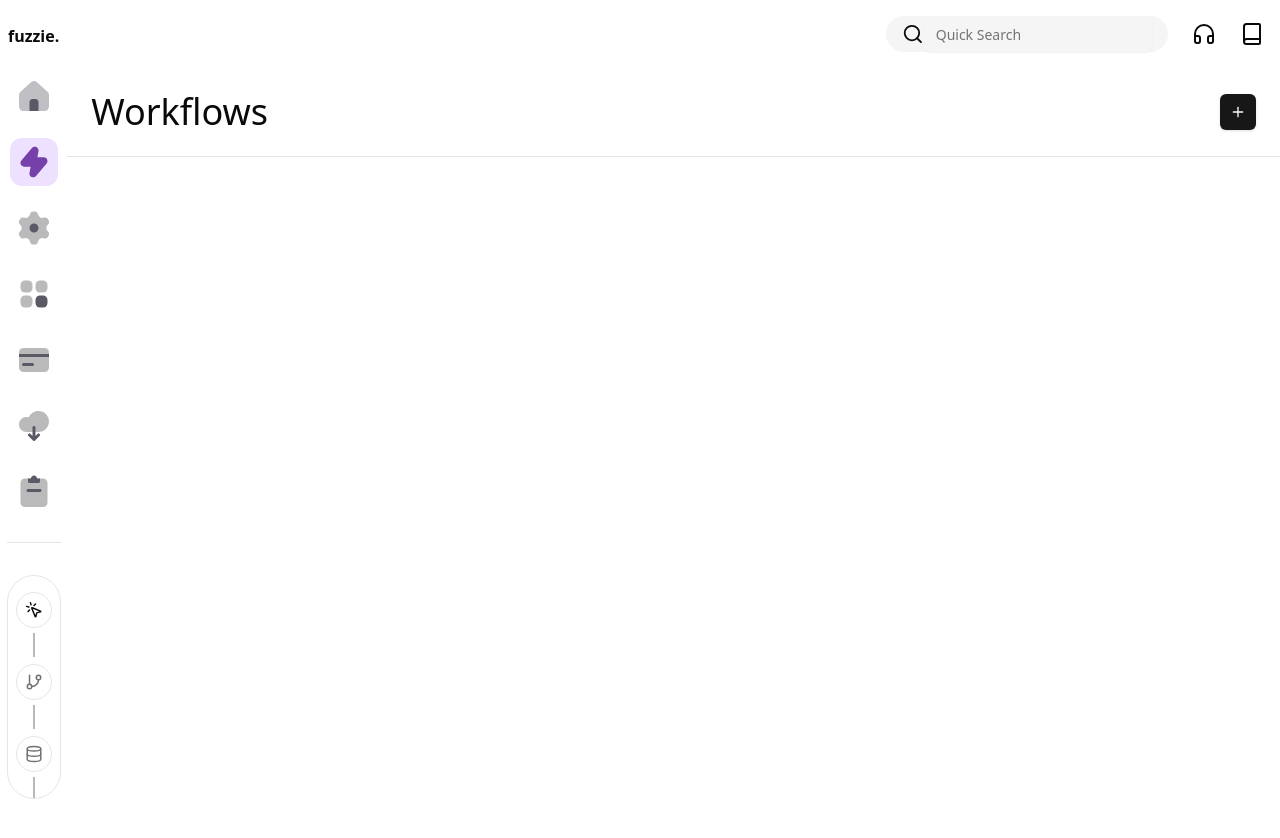
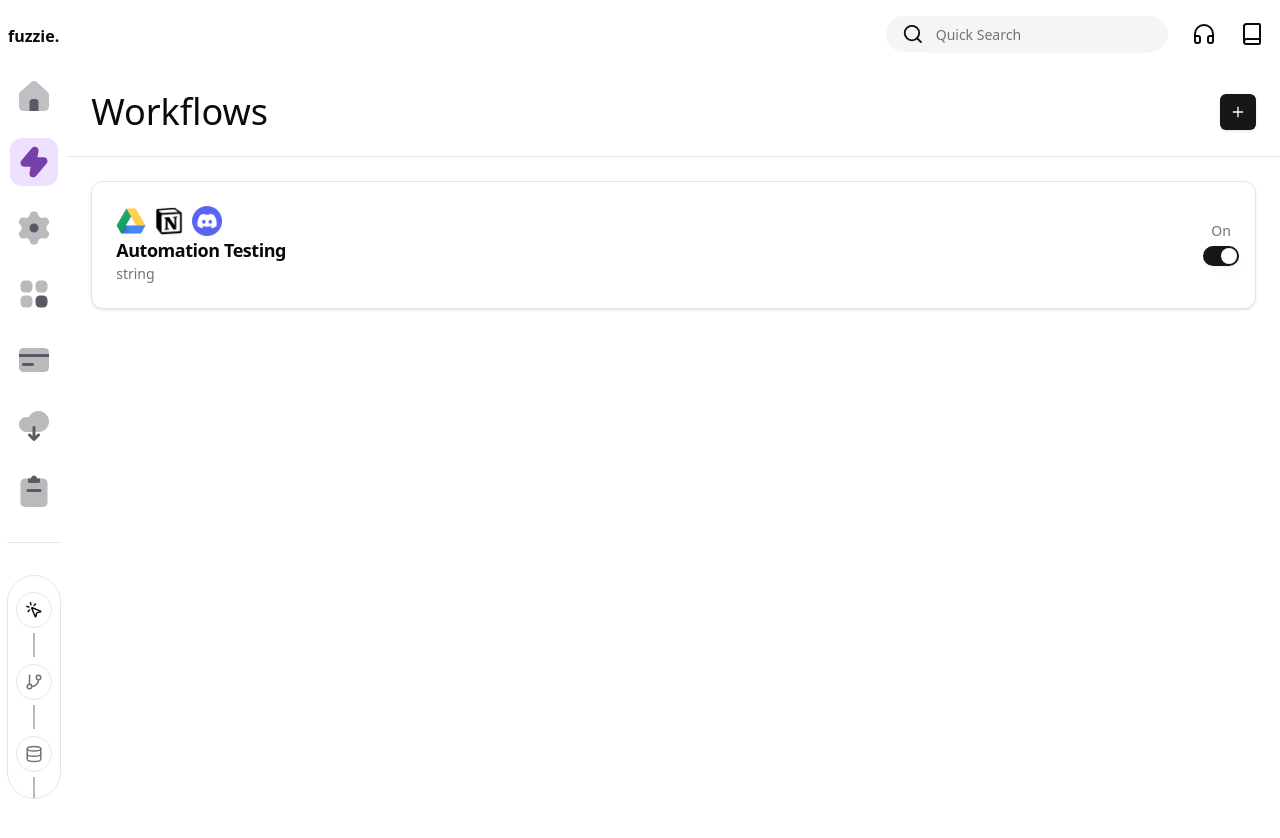
Before and after one commit to taufeeq-ahmed/fuzzie-automation-builder, a Next.js app: page /workflows in a window 1280 px wide. Shown: the top 838 px of the page. Built offline with nearby package versions, Linux system fonts and the light colour scheme.

Commit message:
workflow is implmented

```diff
--- a/src/app/(main)/(pages)/workflows/_components/workflow.tsx
+++ b/src/app/(main)/(pages)/workflows/_components/workflow.tsx
@@ -0,0 +1,78 @@
+import React from "react";
+import {
+  Card,
+  CardDescription,
+  CardHeader,
+  CardTitle,
+} from "@/components/ui/card";
+import Link from "next/link";
+import Image from "next/image";
+import { Label } from "@/components/ui/label";
+import { Switch } from "@/components/ui/switch";
+// import { toast } from "sonner";
+// import { onFlowPublish } from "../_actions/workflow-connections";
+
+type Props = {
+  name: string;
+  description: string;
+  id: string;
+  publish: boolean | null;
+};
+
+const Workflow = ({ description, id, name, publish }: Props) => {
+//   const onPublishFlow = async (event: any) => {
+//     const response = await onFlowPublish(
+//       id,
+//       event.target.ariaChecked === "false"
+//     );
+//     if (response) toast.message(response);
+//   };
+
+  return (
+    <Card className="flex w-full items-center justify-between">
+      <CardHeader className="flex flex-col gap-4">
+        <Link href={`/workflows/editor/${id}`}>
+          <div className="flex flex-row gap-2">
+            <Image
+              src="/googleDrive.png"
+              alt="Google Drive"
+              height={30}
+              width={30}
+              className="object-contain"
+            />
+            <Image
+              src="/notion.png"
+              alt="Google Drive"
+              height={30}
+              width={30}
+              className="object-contain"
+            />
+            <Image
+              src="/discord.png"
+              alt="Google Drive"
+              height={30}
+              width={30}
+              className="object-contain"
+            />
+          </div>
+          <div className="">
+            <CardTitle className="text-lg">{name}</CardTitle>
+            <CardDescription>{description}</CardDescription>
+          </div>
+        </Link>
+      </CardHeader>
+      <div className="flex flex-col items-center gap-2 p-4">
+        <Label htmlFor="airplane-mode" className="text-muted-foreground">
+          {publish! ? "On" : "Off"}
+        </Label>
+        <Switch
+          id="airplane-mode"
+          // onClick={onPublishFlow}
+          defaultChecked={publish!}
+        />
+      </div>
+    </Card>
+  );
+};
+
+export default Workflow;
--- a/src/app/(main)/(pages)/workflows/_components/workflows.tsx
+++ b/src/app/(main)/(pages)/workflows/_components/workflows.tsx
@@ -1,21 +1,30 @@
 import React from "react";
-// import Workflow from "./workflow";
+import Workflow from "./workflow";
 // import { onGetWorkflows } from "../_actions/workflow-connections";
 // import MoreCredits from "./more-creadits";
 
 const Workflows = async () => {
-  //   const workflows = await onGetWorkflows();
+  // const workflows = await onGetWorkflows();
+  const workflows = [
+    {
+      name: "Automation Testing",
+      description: "string",
+      id: "string",
+      publish: true,
+    },
+  ];
+
   return (
     <div className="relative flex flex-col gap-4">
-      <section className="flex flex-col m-2">
+      <section className="flex flex-col m-2 p-4">
         {/* <MoreCredits /> */}
-        {/* {workflows?.length ? (
+        {workflows?.length ? (
           workflows.map((flow) => <Workflow key={flow.id} {...flow} />)
         ) : (
           <div className="mt-28 flex text-muted-foreground items-center justify-center">
             No Workflows
           </div>
-        )} */}
+        )}
       </section>
     </div>
   );
--- a/src/app/(main)/(pages)/workflows/page.tsx
+++ b/src/app/(main)/(pages)/workflows/page.tsx
@@ -1,5 +1,6 @@
 import React from "react";
 import WorkflowButton from "./_components/workflow-button";
+import Workflows from "./_components/workflows";
 
 const Page = () => {
   return (
@@ -8,7 +9,7 @@ const Page = () => {
         Workflows
         <WorkflowButton />
       </h1>
-      {/* <Workflows /> */}
+      <Workflows />
     </div>
   );
 };
```
